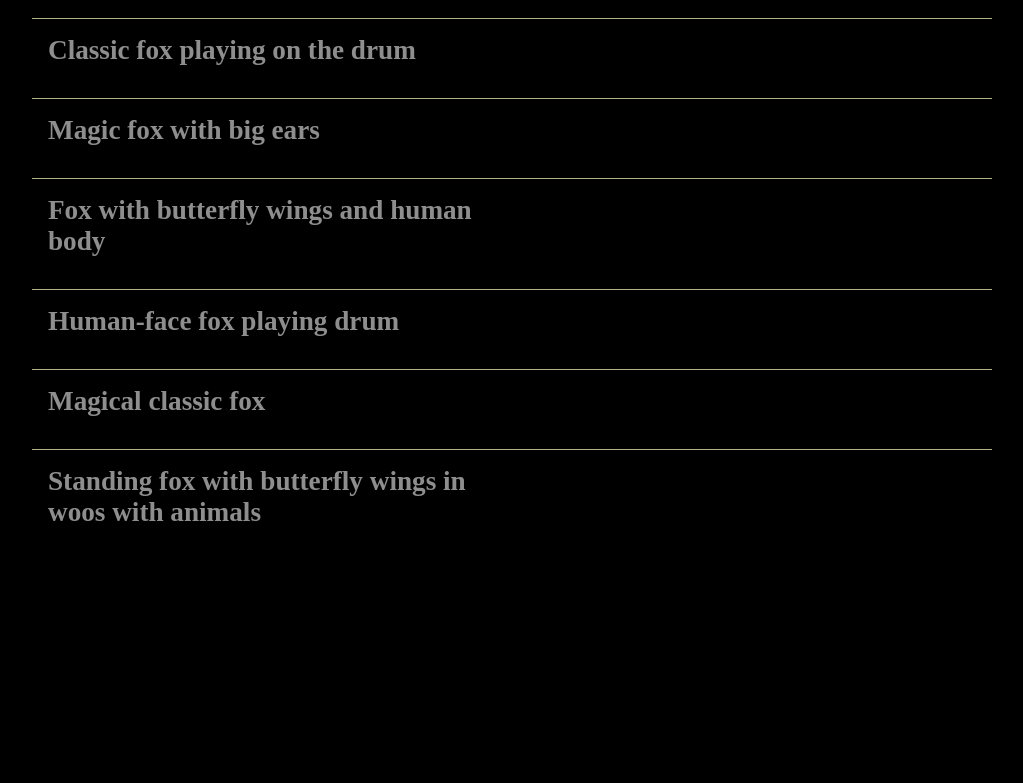
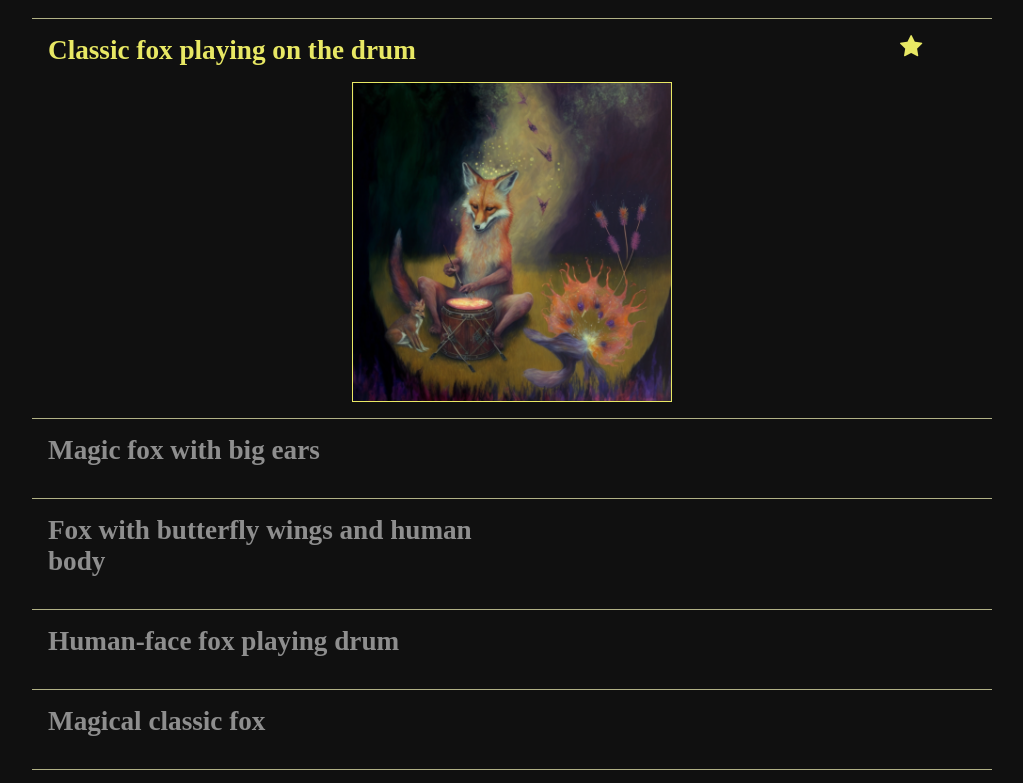
Before and after one commit to LunarAngelina/cssBayan, a plain HTML site: page cssBayan/index.html in a window 1280 px wide. Shown: the part 219-1002 px from the top of the page, without its empty margins (128-1151 px from the left). Before the commit the page ends 800 px from the top, so only its background shows below. Drawn offline with Linux system fonts and the light colour scheme; files whose address does not match are found by name.

Commit message:
feat: add checked status to first img (Sat, Mar 11, 2023 14:06:03 PM)

```diff
--- a/cssBayan/index.html
+++ b/cssBayan/index.html
@@ -21,7 +21,7 @@
     <h2>Choose your favorite</h2>
     <form action="">
       <div class="option">
-        <input class="radio-btn" type="radio" name="favorite" id="">
+        <input class="radio-btn" type="radio" name="favorite" checked id="">
         <label>Classic fox playing on the drum</label>
         <img src="../assets/images/fox-1.png" alt="fox-1">
         <i class="icon icon-star"></i>
--- a/cssBayan/style.css
+++ b/cssBayan/style.css
@@ -9,7 +9,7 @@ html {
   box-sizing: inherit;
 }
 body {
-  background-color: black;
+  background-color: rgb(16, 16, 16);
   color: rgb(142, 142, 142);
 }
 h1 {
```
